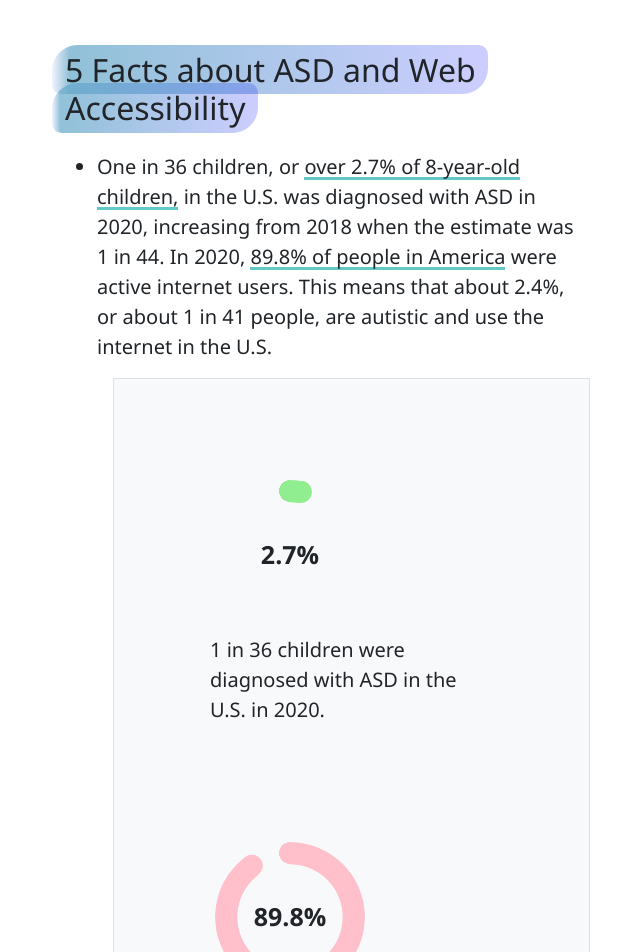
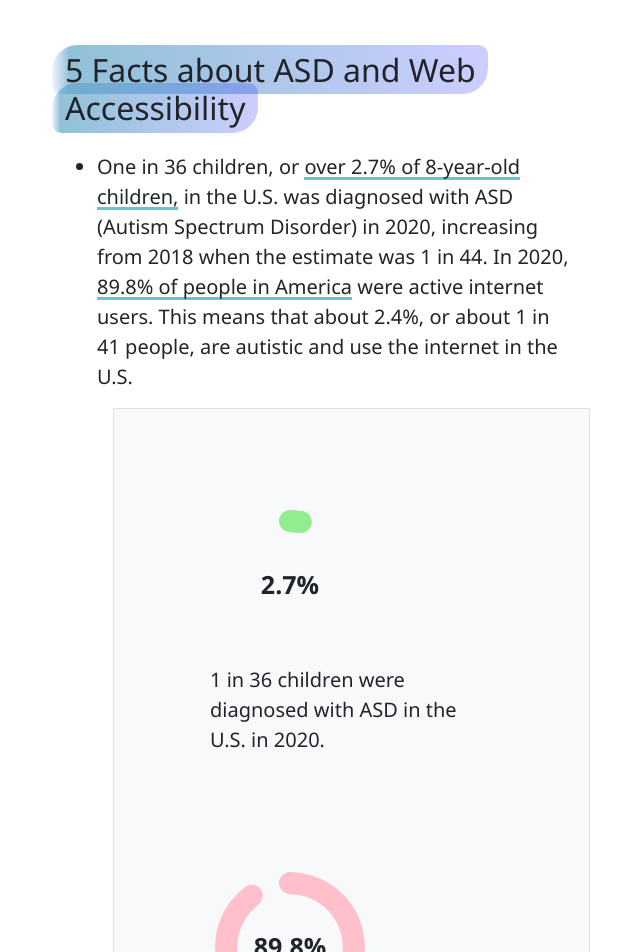
Before and after one commit to azukiplus/asdaccessibility, a plain HTML site: page index.html in a window 1280 px wide. Shown: the part 1247-2199 px from the top of the page, without its empty margins (413-1053 px from the left). Drawn offline with nearby package versions, Linux system fonts and the light colour scheme; a web font is replaced by a local one.

Commit message:
add asd abbreviation

```diff
--- a/index.html
+++ b/index.html
@@ -96,7 +96,7 @@
                 <li>One in 36 children, or <a href="https://www.cdc.gov/ncbddd/autism/data.html" target=”_blank”>over
                     2.7% of
                     8-year-old
-                    children,</a> in the U.S. was diagnosed with ASD in 2020,
+                    children,</a> in the U.S. was diagnosed with ASD (Autism Spectrum Disorder) in 2020,
                   increasing from 2018 when the estimate was 1 in 44.
                   In 2020, <a href="https://www.internetworldstats.com/stats.htm" target="_blank">89.8% of people in
                     America</a> were active
```
